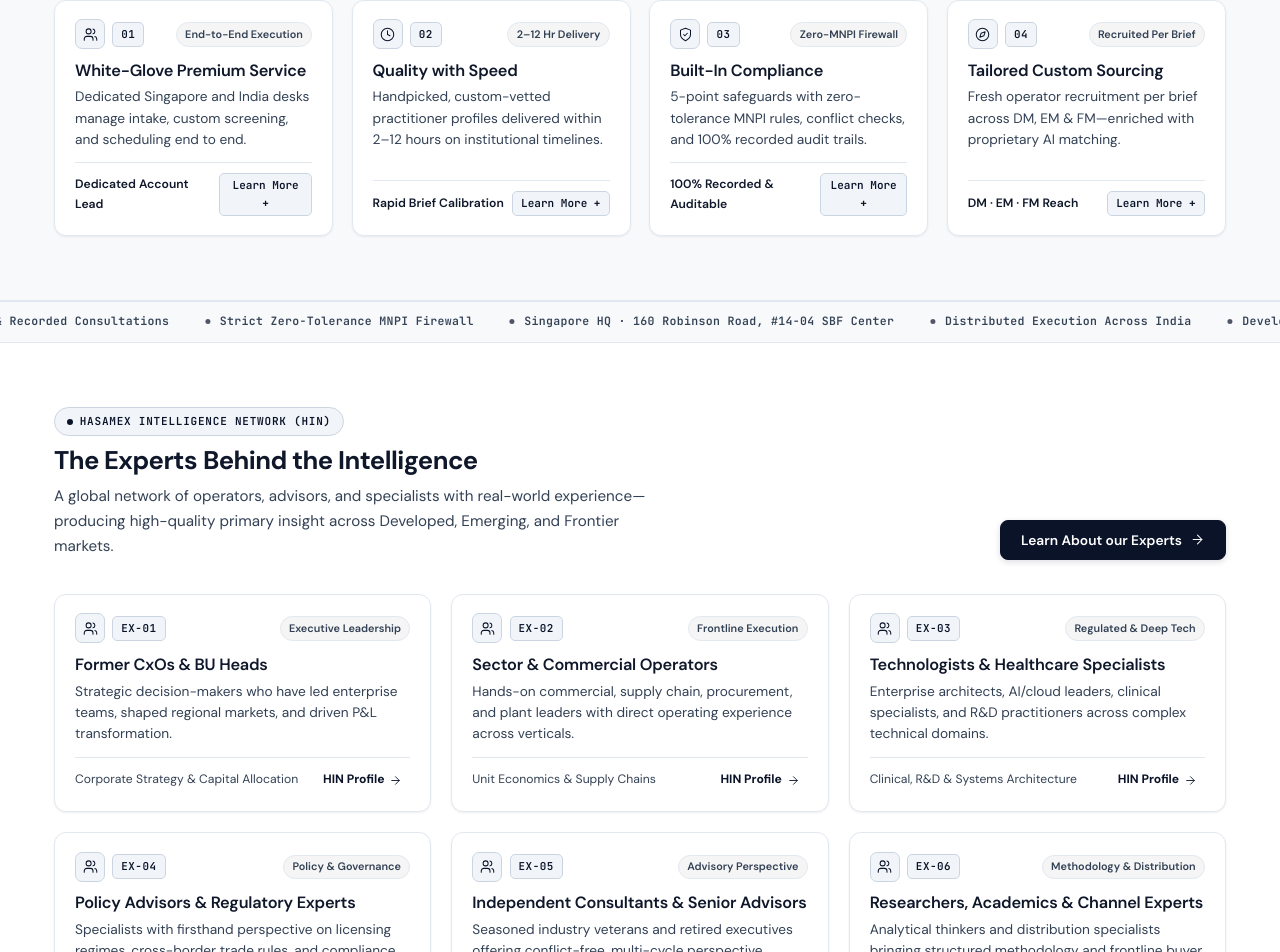
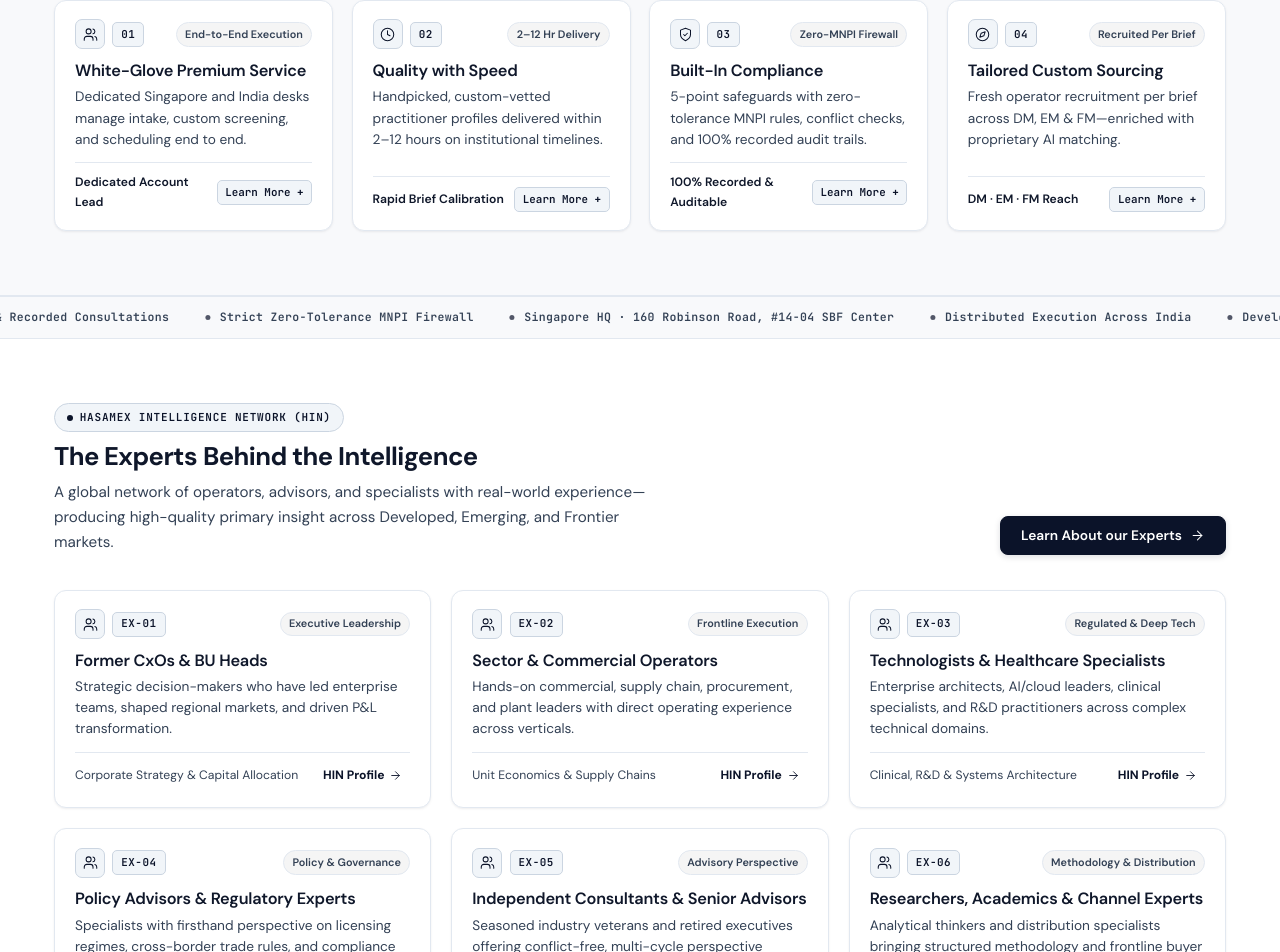
Before and after one commit to nafees-ahmed-bhatti/hasamex-website-draft, a React (Vite) app: page / in a window 1280 px wide. Shown: the part 2601-3553 px from the top of the page. Built offline with nearby package versions, Linux system fonts and the light colour scheme.

Commit message:
Keep card-expand-btn on single line with white-space nowrap

```diff
--- a/src/styles/global.css
+++ b/src/styles/global.css
@@ -1340,15 +1340,17 @@ p {
   align-items: center;
   gap: 0.28rem;
   font-family: var(--font-mono);
-  font-size: 0.69rem;
+  font-size: 0.68rem;
   font-weight: 700;
   color: var(--hub-navy);
   background: var(--bg-section-subtle);
   border: 1px solid var(--border-strong);
-  padding: 0.18rem 0.52rem;
+  padding: 0.18rem 0.48rem;
   border-radius: 5px;
   cursor: pointer;
   transition: all 0.2s var(--ease-hub);
+  white-space: nowrap;
+  flex-shrink: 0;
 }
 
 .card-expand-btn:hover,
```
